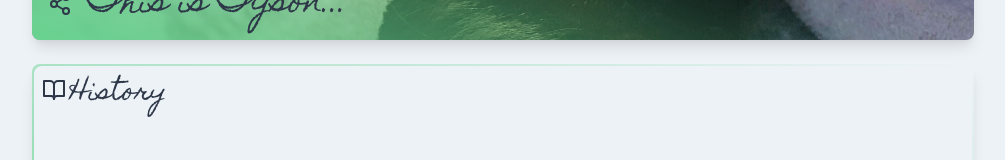
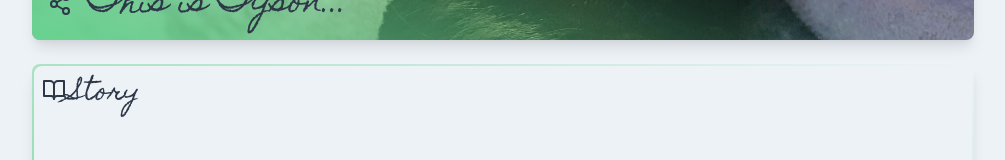
Before and after one commit to howzitWebsites/tys0n.tk_site, a React (Create React App) app: page / in a window 1280 px wide. Shown: the part 372-532 px from the top of the page, without its empty margins (137-1142 px from the left). Built offline with nearby package versions, Linux system fonts and the light colour scheme.

Commit message:
feat(homepage): working on wording about to enter viewport hell

```diff
--- a/src/App.tsx
+++ b/src/App.tsx
@@ -35,7 +35,7 @@ const App: React.FC = () => {
               <div className="h-full my-auto mr-1">
                 <Icons.BookOpen className="h-8 md:h-10 stroke-fill text-gray-800"/>
               </div>
-              <h1 className="text-2xl cursive text-gray-800 font-medium my-auto pt-2">History</h1>
+              <h1 className="text-2xl cursive text-gray-800 font-medium my-auto pt-2">Story</h1>
             </div>
           </ContentBlock>
         </div>
--- a/tailwind.config.js
+++ b/tailwind.config.js
@@ -1,5 +1,5 @@
-const heightExtend = require("./tailwind/height.extend");
-const paddingExtend = require("./tailwind/padding.extend");
+const heightExtend = require("./tailwind-extensions/height.extend");
+const paddingExtend = require("./tailwind-extensions/padding.extend");
 
 module.exports = {
   future: {
```
Also changed, not shown: tailwind-extensions/height.extend.js (renamed from tailwind/height.extend.js), tailwind-extensions/padding.extend.js (renamed from tailwind/padding.extend.js), tailwind-extensions/viewport.extend.js (added).
